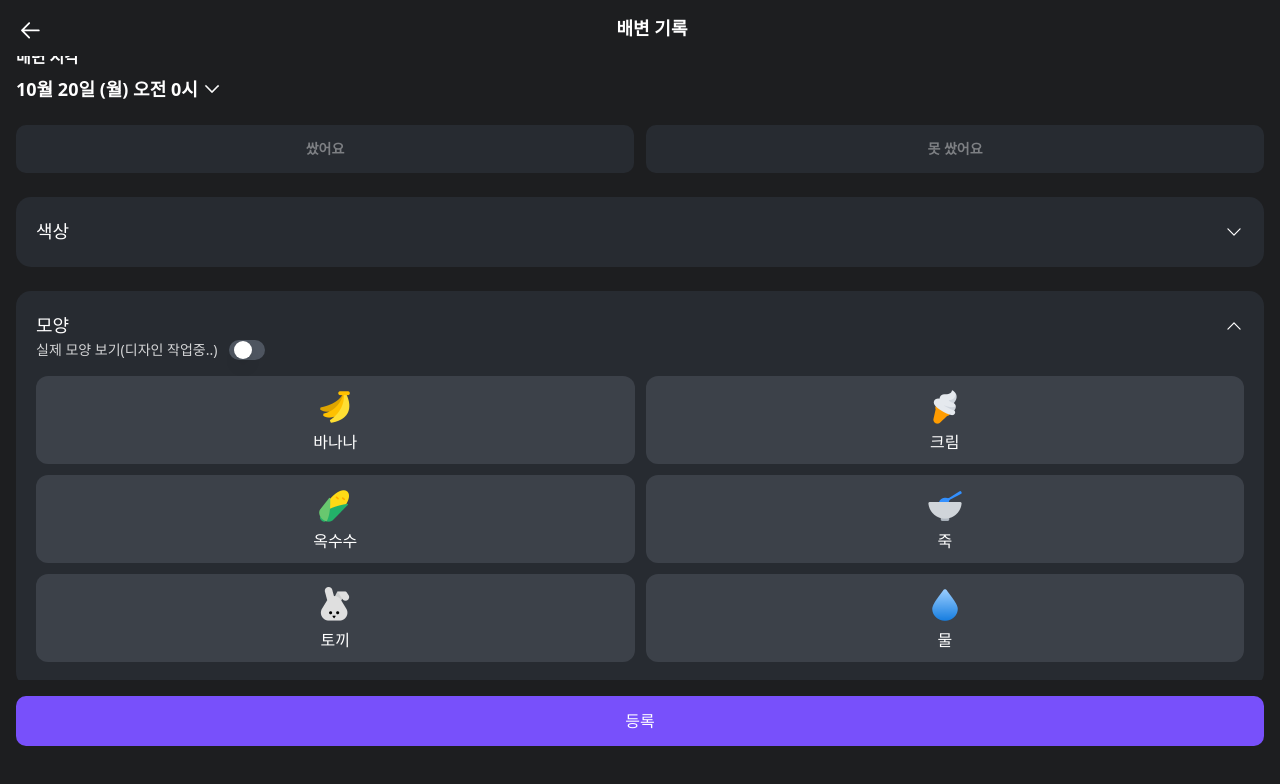
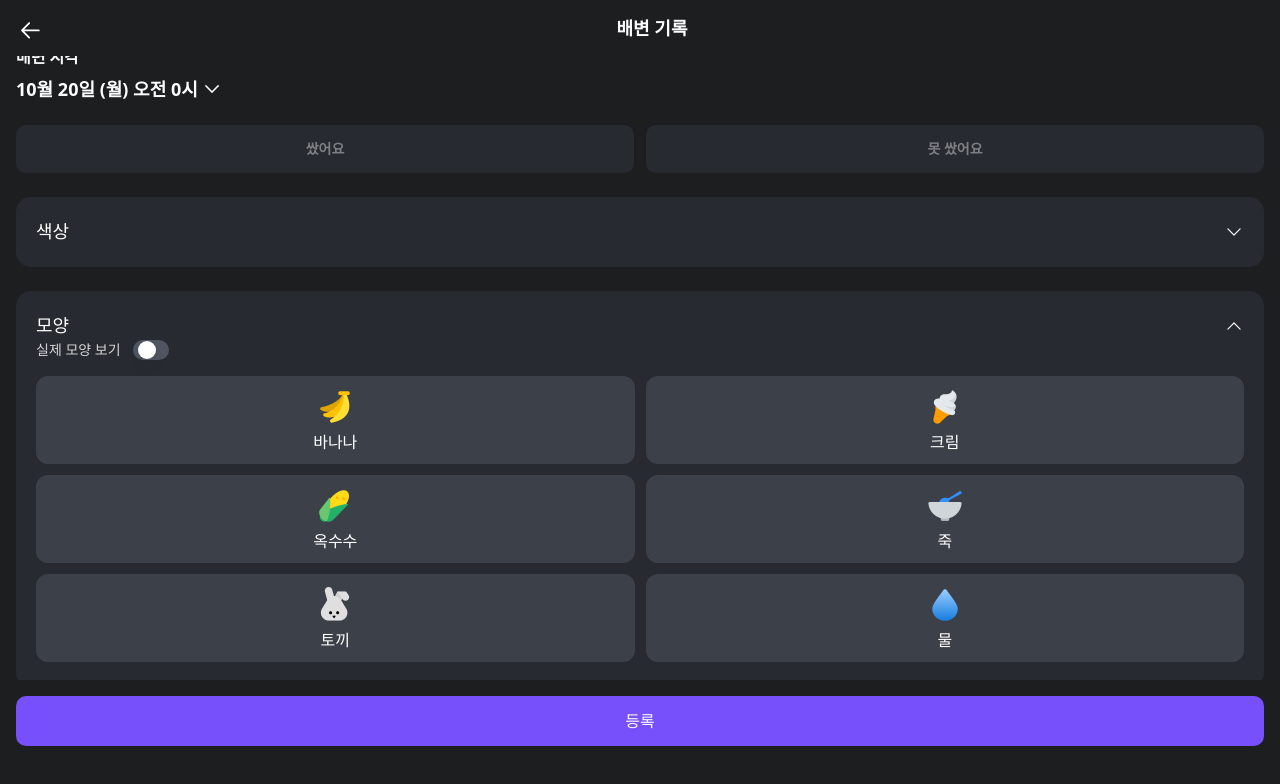
Before and after one commit to depromeet/dpm17-team4-client, a Next.js app in the folder web/: page /defecation in a window 1280 px wide. Both pictures are taken after a click on the button "모양". Shown: the part 23-807 px from the top of the page. Built offline with nearby package versions, Linux system fonts and the light colour scheme; no server answers.

Commit message:
fix: 텍스트 수정

```diff
--- a/web/src/app/(record)/defecation/_components/ui/select-defecation/shape.tsx
+++ b/web/src/app/(record)/defecation/_components/ui/select-defecation/shape.tsx
@@ -21,7 +21,7 @@ export default function Shape({
     <>
       <div className="flex items-center justify-start gap-3 mb-4">
         <p className="text-body3-r opacity-80">
-          실제 모양 보기(디자인 작업중..)
+          실제 모양 보기
         </p>
         <Switch
           checked={showType === 'REAL'}
```
